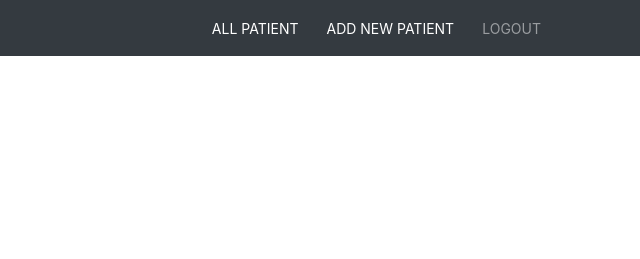
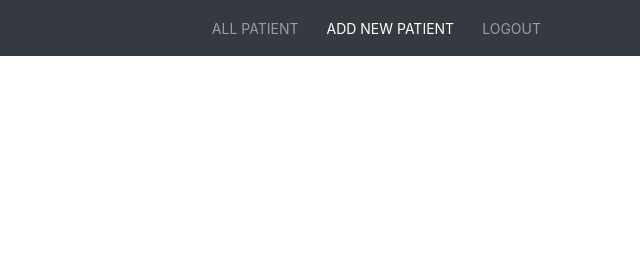
Before and after one commit to chinweokwu/Hospital-Management-Solution, a website: page index2.html in a window 1280 px wide. Shown: the top 259 px of the page, 640-1280 px from the left. Drawn offline with Linux system fonts and the light colour scheme.

Commit message:
update link

```diff
--- a/index2.html
+++ b/index2.html
@@ -19,7 +19,7 @@
                     <div class="collapse navbar-collapse" id="navNavbar">
                       <ul class="navbar-nav ml-auto">
                         <li class="nav-item">
-                          <a href="index1.html" class="nav-link togglebutton active ">all patient </a>
+                          <a href="index1.html" class="nav-link togglebutton">all patient </a>
                         </li>
                         <li class="nav-item">
                           <a href="index2.html" class="nav-link togglebutton active">add new patient</a>
```
